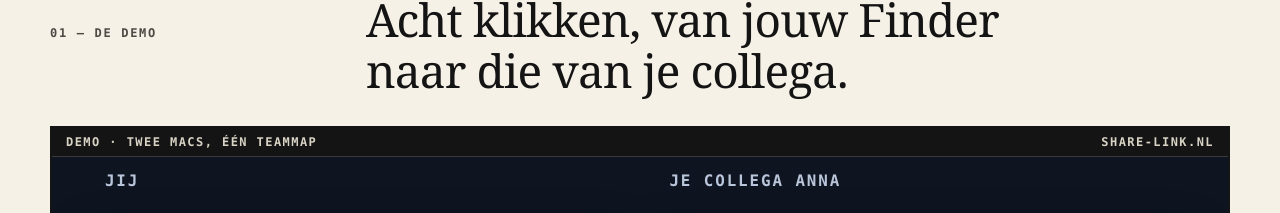
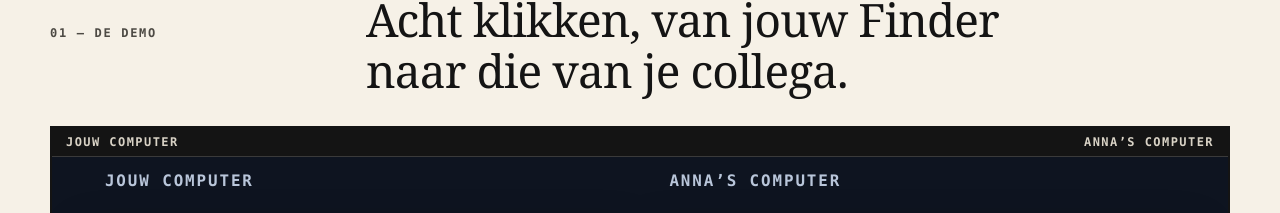
Before and after one commit to gerbenhoogendam/sharelink-finder, a plain HTML site: page docs/index.html in a window 1280 px wide. Shown: the part 877-1090 px from the top of the page. Drawn offline with Linux system fonts and the light colour scheme.

Commit message:
Demo: labels Jouw computer en Anna's computer
Co-Authored-By: Claude Fable 5.1 <noreply@anthropic.com>

```diff
--- a/docs/index.html
+++ b/docs/index.html
@@ -222,9 +222,9 @@ footer a{color:inherit}
 <section class="ch wrap" id="demo">
   <div class="ch-head"><div class="mono">01 — De demo</div><h2>Acht klikken, van jouw Finder naar die van je collega.</h2></div>
   <div class="stage">
-    <div class="chrome"><span>Demo · twee Macs, één teammap</span><span>share-link.nl</span></div>
+    <div class="chrome"><span>Jouw computer</span><span>Anna’s computer</span></div>
     <div class="scene" id="scene"><div class="zoom" id="zoom">
-    <div class="label l">Jij</div><div class="label r">Je collega Anna</div>
+    <div class="label l">Jouw computer</div><div class="label r">Anna’s computer</div>
 
     <div class="screen s" id="screen-s">
       <div class="menubar"><span class="apple"></span>Finder<span class="sp"></span>
@@ -405,7 +405,7 @@ footer a{color:inherit}
   }
   const views = [zoomReset, () => zoomTo(finderS), () => zoomTo(tray, 3.2), () => zoomTo(tray, 3.2), zoomReset, () => zoomTo(screenR, 1.05), () => zoomTo(screenR, 1.05), () => zoomTo(finderR), zoomReset];
   const steps = [
-    { cap: 'Links jij, rechts je collega Anna. Ieder een eigen Mac, ieder een eigen Dropbox-map.', sub: 'Klik op Start, of zet auto aan.',
+    { cap: 'Links jouw computer, rechts die van je collega Anna. Ieder een eigen Dropbox-map.', sub: 'Klik op Start, of zet auto aan.',
       enter() { zoomReset(); } },
     { cap: 'Selecteer in Finder het bestand dat je wilt delen.', sub: 'Dit bestand staat in jullie teammap Klanten.',
       enter() { zoomTo(finderS); moveCursor(fileS); later(() => { click(); fileS.classList.add('sel'); }, 900); } },
```
